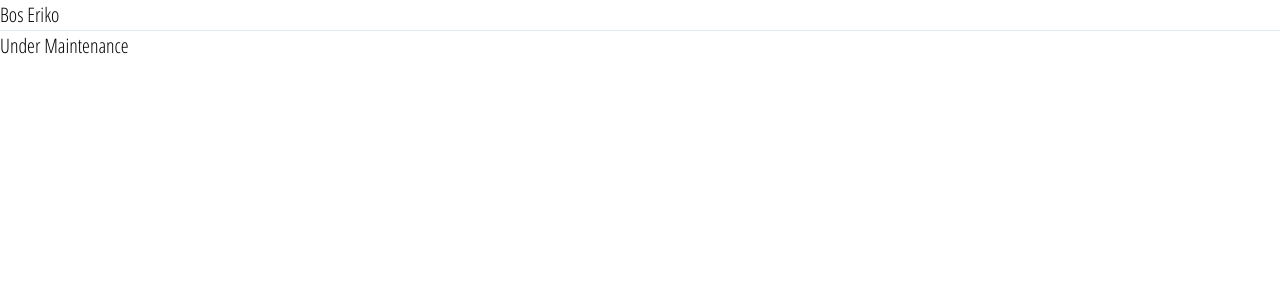
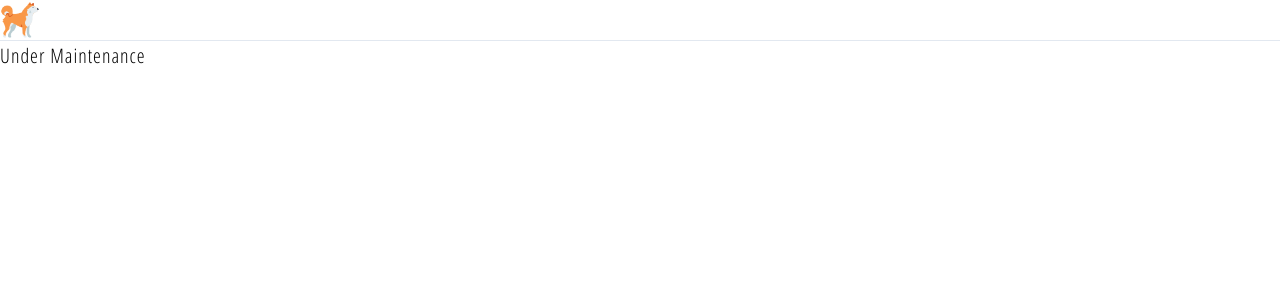
Before and after one commit to BosEriko/boseriko.com, a Nuxt app: page / in a window 1280 px wide. Shown: the top 300 px of the page. Built offline with nearby package versions, Linux system fonts and the light colour scheme.

Commit message:
add header

```diff
--- a/components/Header.vue
+++ b/components/Header.vue
@@ -1,7 +1,20 @@
 <template>
   <header class="bg-white border-b">
     <div class="flex items-center mx-auto container">
-      <h1 class="mr-auto">Bos Eriko</h1>
+      <div v-if="!isMenuActive" class="mr-auto">
+        <img class="h-10" src="/img/logo.png" alt="Bos Eriko" />
+      </div>
+      <ul class="mr-auto flex" v-if="isMenuActive">
+        <li class="mr-5">
+          <a class="hover:underline" href="/Github">GitHub</a>
+        </li>
+        <li class="mr-5">
+          <a class="hover:underline" href="/Twitch">Twitch</a>
+        </li>
+        <li>
+          <a class="hover:underline" href="/Twitter">Twitter</a>
+        </li>
+      </ul>
       <button
         @click="toggleMenu"
         :class="
--- a/layouts/default.vue
+++ b/layouts/default.vue
@@ -1,5 +1,5 @@
 <template>
-  <div class="min-h-screen text-xl subpixel-antialiased">
+  <div class="tracking-wider min-h-screen text-xl subpixel-antialiased">
     <nuxt />
   </div>
 </template>
```
Also changed, not shown: static/img/logo.png (added).
